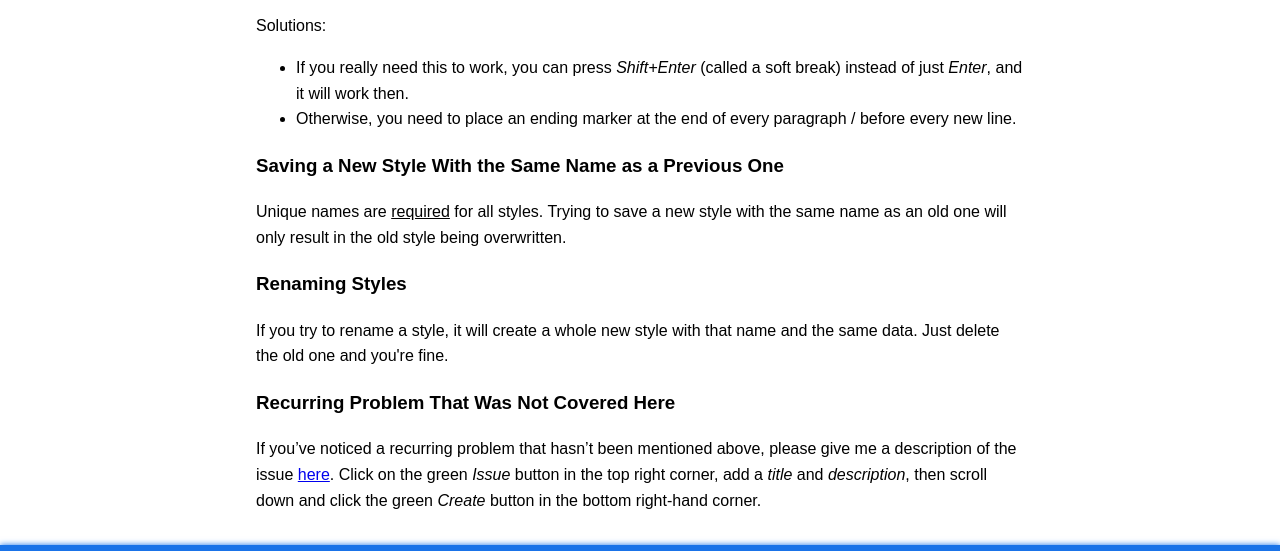
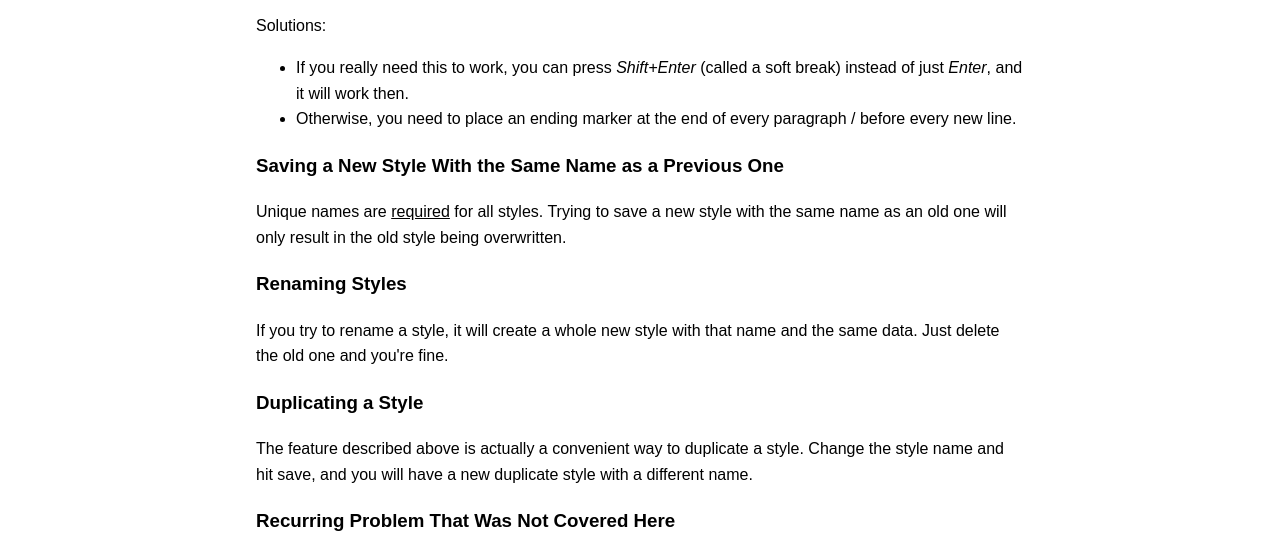
Before and after one commit to SonOfAthena1/AboutTextStylesWebsite, a website built with Vite: page support.html in a window 1280 px wide. Shown: the part 1130-1681 px from the top of the page. Built offline with nearby package versions, Linux system fonts and the light colour scheme.

Commit message:
Added a little section on duplicating styles to the support page

```diff
--- a/support.html
+++ b/support.html
@@ -57,6 +57,9 @@
       <h3>Renaming Styles</h3>
       <p>If you try to rename a style, it will create a whole new style with that name and the same data. Just delete the old one and you're fine.</p>
 
+      <h3>Duplicating a Style</h3>
+      <p>The feature described above is actually a convenient way to duplicate a style. Change the style name and hit save, and you will have a new duplicate style with a different name.</p>
+
       <h3>Recurring Problem That Was Not Covered Here</h3>
       <p>If you’ve noticed a recurring problem that hasn’t been mentioned above, please give me a description of the issue <a href="https://github.com/SonOfAthena1/Text-Styles-Google-Docs-Extension/issues" target="_blank">here</a>. Click on the green <em>Issue</em> button in the top right corner, add a <em>title</em> and <em>description</em>, then scroll down and click the green <em>Create</em> button in the bottom right-hand corner.</p>
 
```
